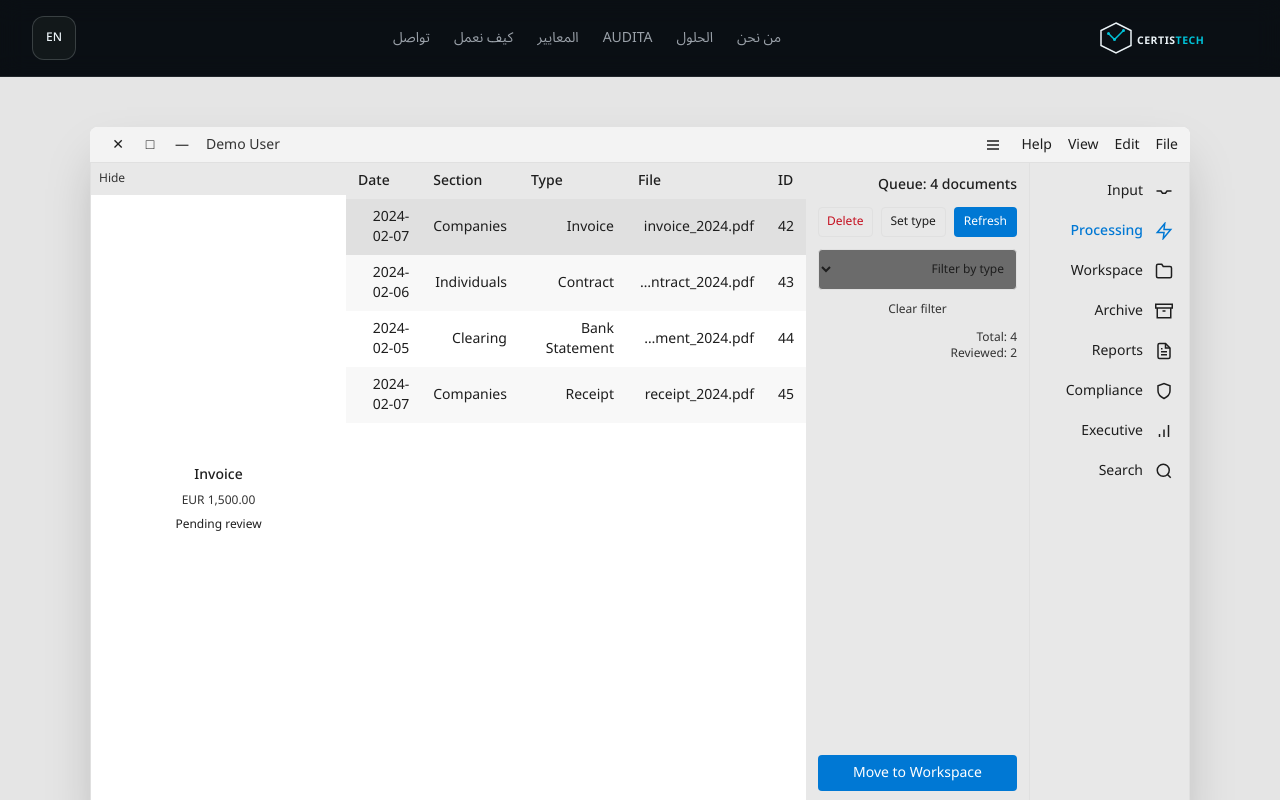
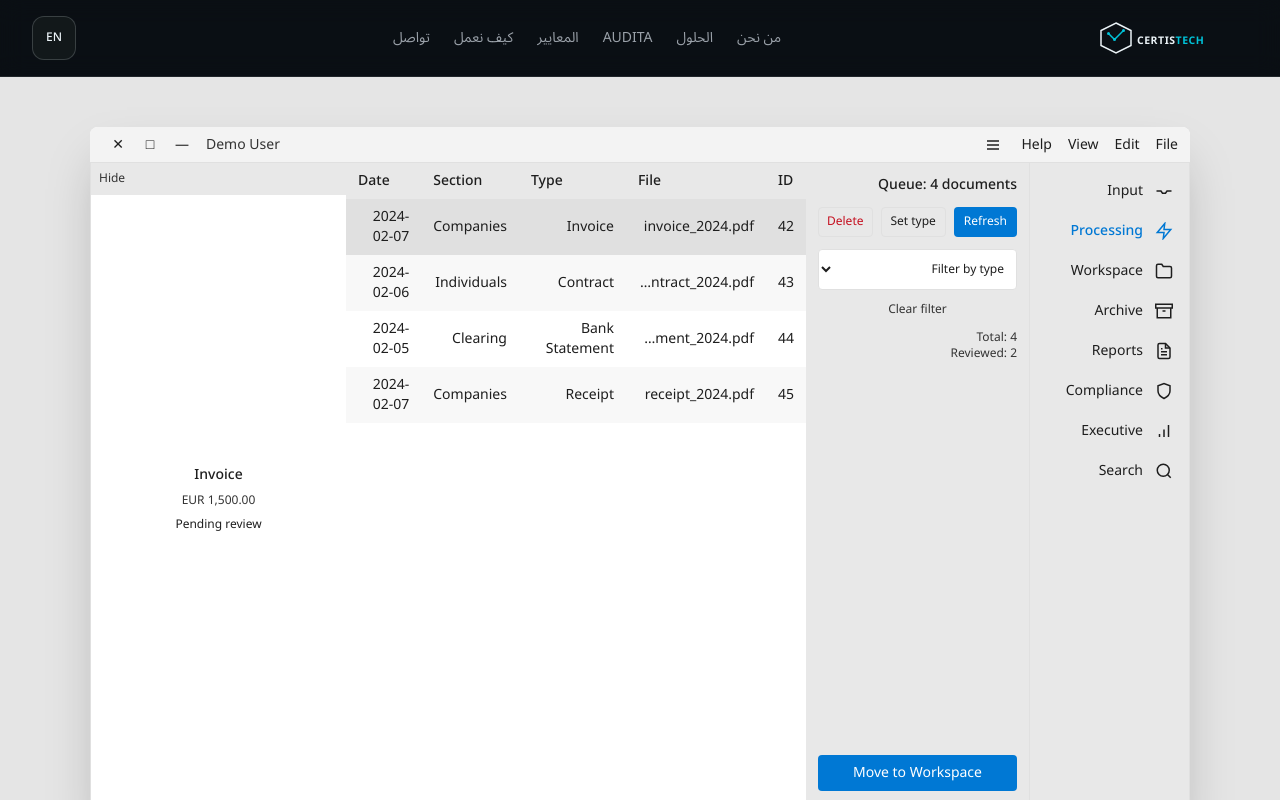
Before and after one commit to malsgier-oss/Certistech, a Next.js app: page /ar/audita-demo in a window 1280 px wide. Built offline with nearby package versions, Linux system fonts and the light colour scheme.

Commit message:
Enhance Audita demo styles by adding light theme support and updating form control backgrounds for improved usability. Adjust button styles for consistency in appearance across the demo interface.

```diff
--- a/components/audita-demo/audita-theme.css
+++ b/components/audita-demo/audita-theme.css
@@ -1,5 +1,6 @@
 /* Audita Demo - Light theme only */
 .audita-demo {
+  color-scheme: light;
   --audita-title: #f3f3f3;
   --audita-sidebar: #e8e8e8;
   --audita-content: #ffffff;
@@ -20,3 +21,27 @@
   --audita-disabled: #6b7280;
   --audita-error: #c50f1f;
 }
+
+/* Light backgrounds for all form controls */
+.audita-demo input,
+.audita-demo select,
+.audita-demo textarea {
+  background-color: #ffffff !important;
+  color: #1e1e1e !important;
+}
+
+.audita-demo input::placeholder,
+.audita-demo textarea::placeholder {
+  color: #6b7280;
+}
+
+.audita-demo select option {
+  background-color: #ffffff;
+  color: #1e1e1e;
+}
+
+/* Secondary buttons: explicit light background */
+.audita-demo button[style*="borderColor"]:not([style*="var(--audita-accent)"]) {
+  background-color: #ffffff;
+  color: #1e1e1e;
+}
--- a/components/audita-demo/views/WorkspaceView.tsx
+++ b/components/audita-demo/views/WorkspaceView.tsx
@@ -27,9 +27,12 @@ export default function WorkspaceView() {
               type="text"
               placeholder="Search"
               className="flex-1 px-2 py-1.5 rounded text-xs border"
-              style={{ borderColor: "var(--audita-border)" }}
+              style={{ borderColor: "var(--audita-border)", backgroundColor: "#ffffff", color: "#1e1e1e" }}
             />
-            <button className="px-2 py-1.5 rounded text-xs" style={{ backgroundColor: "var(--audita-btn-hover)" }}>
+            <button className="px-2 py-1.5 rounded text-xs border" style={{ borderColor: "var(--audita-border)", backgroundColor: "#ffffff", color: "#1e1e1e" }}>
+              Search
+            </button>
+            <button className="px-2 py-1.5 rounded text-xs border" style={{ borderColor: "var(--audita-border)", backgroundColor: "#ffffff", color: "#1e1e1e" }}>
               Clear
             </button>
           </div>
```
